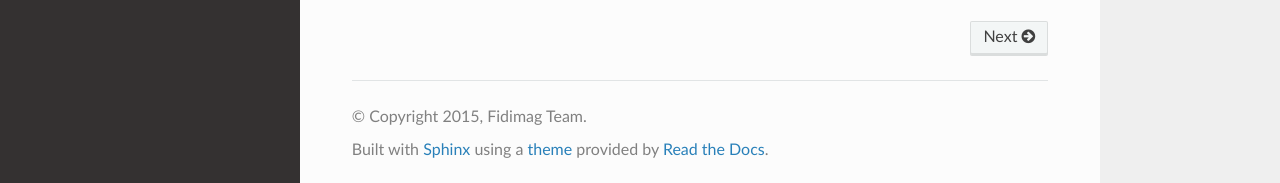
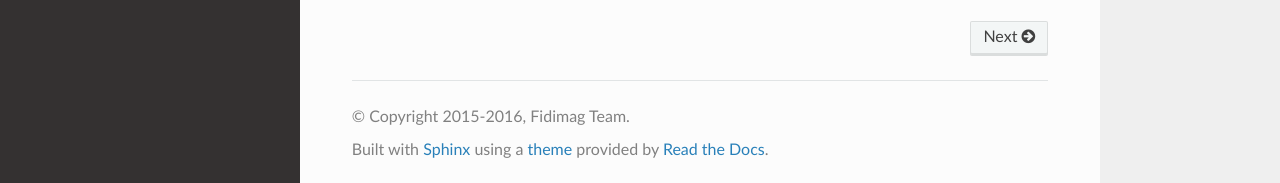
Before and after one commit to computationalmodelling/fidimag, a Sphinx documentation site: the page built from doc/index.rst, in a window 1280 px wide and 900 px high, scrolled down 517 px. Shown: the part 714-897 px from the top of the window. Built offline with Sphinx 7.4.7 and the Read the Docs theme 2.0.0, drawn with Linux system fonts in a browser that asks for light colours.

Commit message:
update year

```diff
--- a/doc/conf.py
+++ b/doc/conf.py
@@ -54,7 +54,7 @@ master_doc = 'index'
 
 # General information about the project.
 project = u'Fidimag'
-copyright = u'2015, Fidimag Team'
+copyright = u'2015-2016, Fidimag Team'
 
 # The version info for the project you're documenting, acts as replacement for
 # |version| and |release|, also used in various other places throughout the
```
